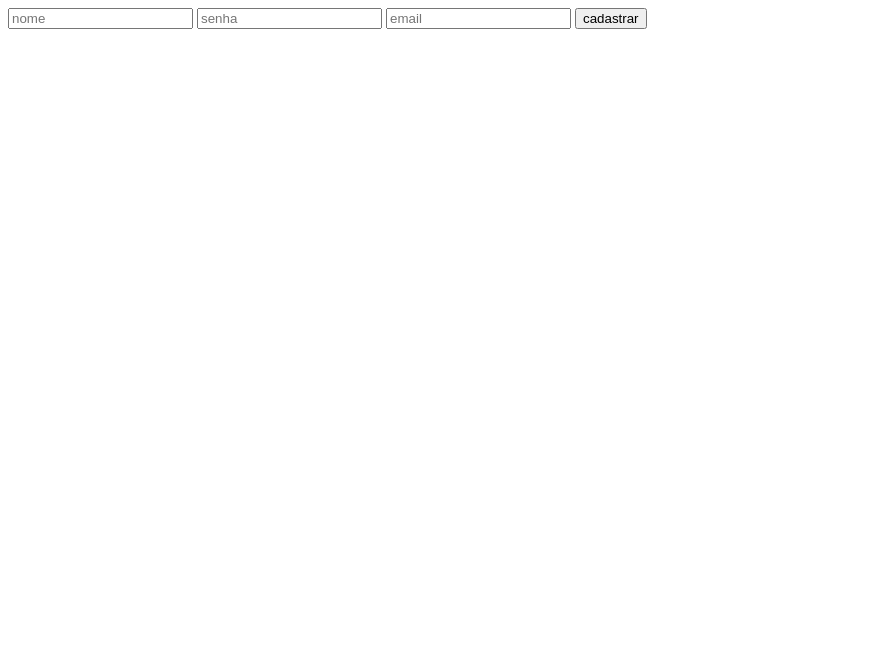
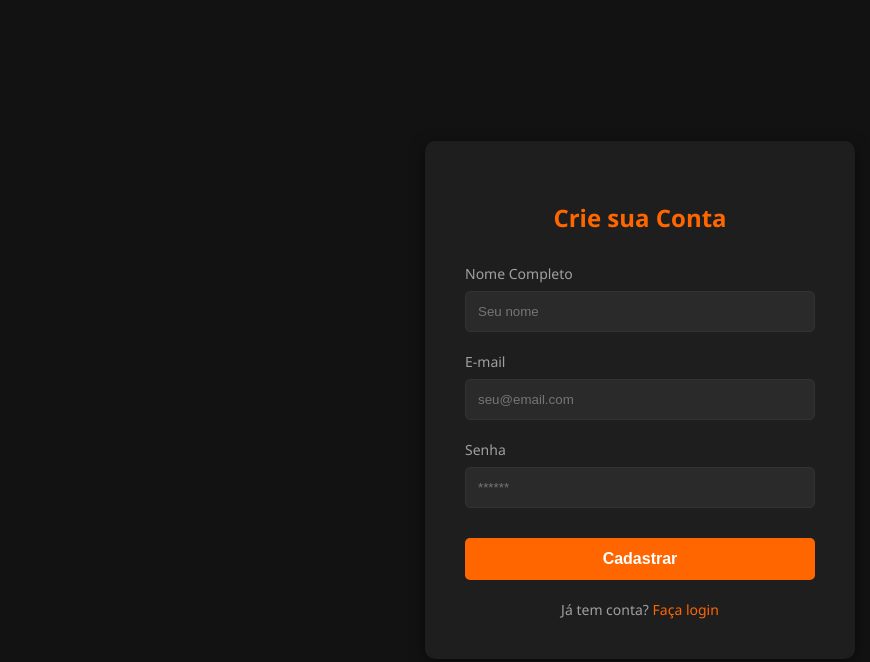
Before and after one commit to Lucas-gon/Game_Winner, a website: page web-data-viz/public/cadastro.html in a window 1280 px wide. Shown: the whole page, without its empty margins (0-870 px from the left). Drawn offline with Linux system fonts and the light colour scheme.

Commit message:
Style: Foi estilizado as telas de Cadastro e Login.

```diff
--- a/web-data-viz/public/cadastro.html
+++ b/web-data-viz/public/cadastro.html
@@ -1,16 +1,32 @@
 <!DOCTYPE html>
-<html lang="en">
+<html lang="pt-br">
 <head>
     <meta charset="UTF-8">
-    <meta name="viewport" content="width=device-width, initial-scale=1.0">
-    <title>Document</title>
+    <title>Game Winner - Cadastro</title>
 </head>
-<body>
-    <input type="text" placeholder="nome" id="ipt_nome">
-    <input type="text" placeholder="senha" id="ipt_senha">
-    <input type="text" placeholder="email" id="ipt_email">
-    <button onclick="cadastrar()">cadastrar</button>
-    <div id="mensagem_erro"></div>
+<body class="body-autenticacao">
+    <link rel="stylesheet" href="css/style.css">
+
+    <div class="card-auth">
+        <h2>Crie sua Conta</h2>
+        <div class="form-group">
+            <label>Nome Completo</label>
+            <input type="text" id="ipt_nome" placeholder="Seu nome">
+        </div>
+        <div class="form-group">
+            <label>E-mail</label>
+            <input type="email" id="ipt_email" placeholder="seu@email.com">
+        </div>
+        <div class="form-group">
+            <label>Senha</label>
+            <input type="password" id="ipt_senha" placeholder="******">
+        </div>
+        <button class="btn-submit" onclick="cadastrar()">Cadastrar</button>
+        <div id="mensagem_erro"></div>
+        <div class="link-alt">
+            Já tem conta? <a href="login.html">Faça login</a>
+        </div>
+    </div>
 </body>
 </html>
 <script>
@@ -42,15 +58,13 @@
 
         if (resposta.ok) {
           // cardErro.style.display = "block";
-
           mensagem_erro.innerHTML =
             "Cadastro realizado com sucesso! Redirecionando para tela de Login...";
 
           setTimeout(() => {
-    window.location = "./login.html";
-}, 2000);
+          window.location = "./login.html";
+            }, 2000);
 
-          limparFormulario();
         } else {
           throw "Houve um erro ao tentar realizar o cadastro!";
         }
--- a/web-data-viz/public/css/dashboards.css
+++ b/web-data-viz/public/css/dashboards.css
@@ -3,7 +3,7 @@
 
 /* Seleciona as variáveis globais que podem ser usadas em todo o código */
 :root {
-    --cor-principal: #FF8C00; /* Define o Laranja Basquete como cor de destaque */
+    --cor-principal: #FF8C00; /* Define a cor de destaque */
     --fundo-escuro: #121212;  /* Define o tom de preto para o fundo da página */
     --fundo-card: #1e1e1e;    /* Define um cinza escuro para os blocos de informação */
     --sucesso: #2ecc71;       /* Define a cor verde para resultados positivos (acertos) */
--- a/web-data-viz/public/css/style.css
+++ b/web-data-viz/public/css/style.css
@@ -158,3 +158,139 @@
             /* Adiciona uma sombra sutil para dar profundidade no escuro */
             box-shadow: 0 4px 15px rgba(0,0,0,0.5);
         }
+
+        .card-auth {
+            background-color: #1E1E1E;
+            padding: 40px;
+            border-radius: 10px;
+            box-shadow: 0 4px 15px rgba(0, 0, 0, 0.5);
+            width: 350px;
+            text-align: center;
+        }
+        .card-auth h2 {
+            color: #ff6600;
+            margin-bottom: 30px;
+        }
+        .form-group {
+            margin-bottom: 20px;
+            text-align: left;
+        }
+        .form-group label {
+            display: block;
+            margin-bottom: 8px;
+            color: #A0A0A0;
+            font-size: 14px;
+        }
+        .form-group input {
+            width: 100%;
+            padding: 12px;
+            box-sizing: border-box;
+            background-color: #2A2A2A;
+            border: 1px solid #333;
+            border-radius: 5px;
+            color: white;
+            outline: none;
+            transition: 0.3s;
+        }
+        .form-group input:focus {
+            border-color: #ff6600;
+        }
+        .btn-submit {
+            width: 100%;
+            padding: 12px;
+            background-color: #ff6600;
+            color: white;
+            border: none;
+            border-radius: 5px;
+            font-size: 16px;
+            font-weight: bold;
+            cursor: pointer;
+            transition: 0.3s;
+            margin-top: 10px;
+        }
+        .btn-submit:hover {
+            background-color: #e55b00;
+        }
+        .link-alt {
+            margin-top: 20px;
+            font-size: 14px;
+            color: #A0A0A0;
+        }
+        .link-alt a {
+            color: #ff6600;
+            text-decoration: none;
+        }
+
+        .body-autenticacao {
+            margin: 0;
+            padding: 0;
+            font-family: 'Segoe UI', Tahoma, Geneva, Verdana, sans-serif;
+            background-color: #121212;
+            color: #FFFFFF;
+            display: flex;
+            justify-content: center;
+            align-items: center;
+            height: 100vh;
+            width: 100vw;
+        }
+        .card-auth {
+            background-color: #1E1E1E;
+            padding: 40px;
+            border-radius: 10px;
+            box-shadow: 0 4px 15px rgba(0, 0, 0, 0.5);
+            width: 350px;
+            text-align: center;
+        }
+        .card-auth h2 {
+            color: #ff6600;
+            margin-bottom: 30px;
+        }
+        .form-group {
+            margin-bottom: 20px;
+            text-align: left;
+        }
+        .form-group label {
+            display: block;
+            margin-bottom: 8px;
+            color: #A0A0A0;
+            font-size: 14px;
+        }
+        .form-group input {
+            width: 100%;
+            padding: 12px;
+            box-sizing: border-box;
+            background-color: #2A2A2A;
+            border: 1px solid #333;
+            border-radius: 5px;
+            color: white;
+            outline: none;
+            transition: 0.3s;
+        }
+        .form-group input:focus {
+            border-color: #ff6600;
+        }
+        .btn-submit {
+            width: 100%;
+            padding: 12px;
+            background-color: #ff6600;
+            color: white;
+            border: none;
+            border-radius: 5px;
+            font-size: 16px;
+            font-weight: bold;
+            cursor: pointer;
+            transition: 0.3s;
+            margin-top: 10px;
+        }
+        .btn-submit:hover {
+            background-color: #e55b00;
+        }
+        .link-alt {
+            margin-top: 20px;
+            font-size: 14px;
+            color: #A0A0A0;
+        }
+        .link-alt a {
+            color: #ff6600;
+            text-decoration: none;
+        }
```
Also changed, not shown: web-data-viz/public/login.html (+23 -14 lines).
